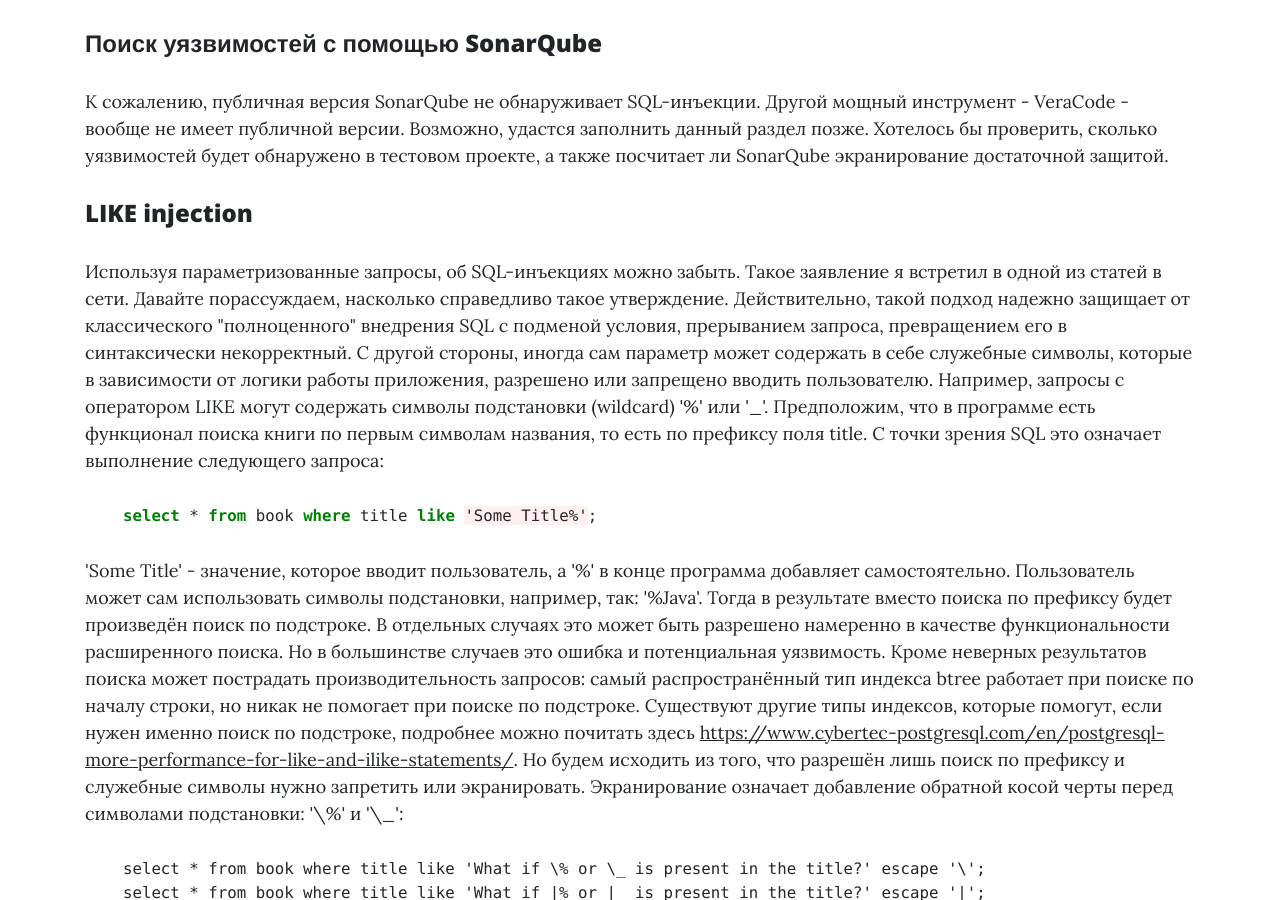
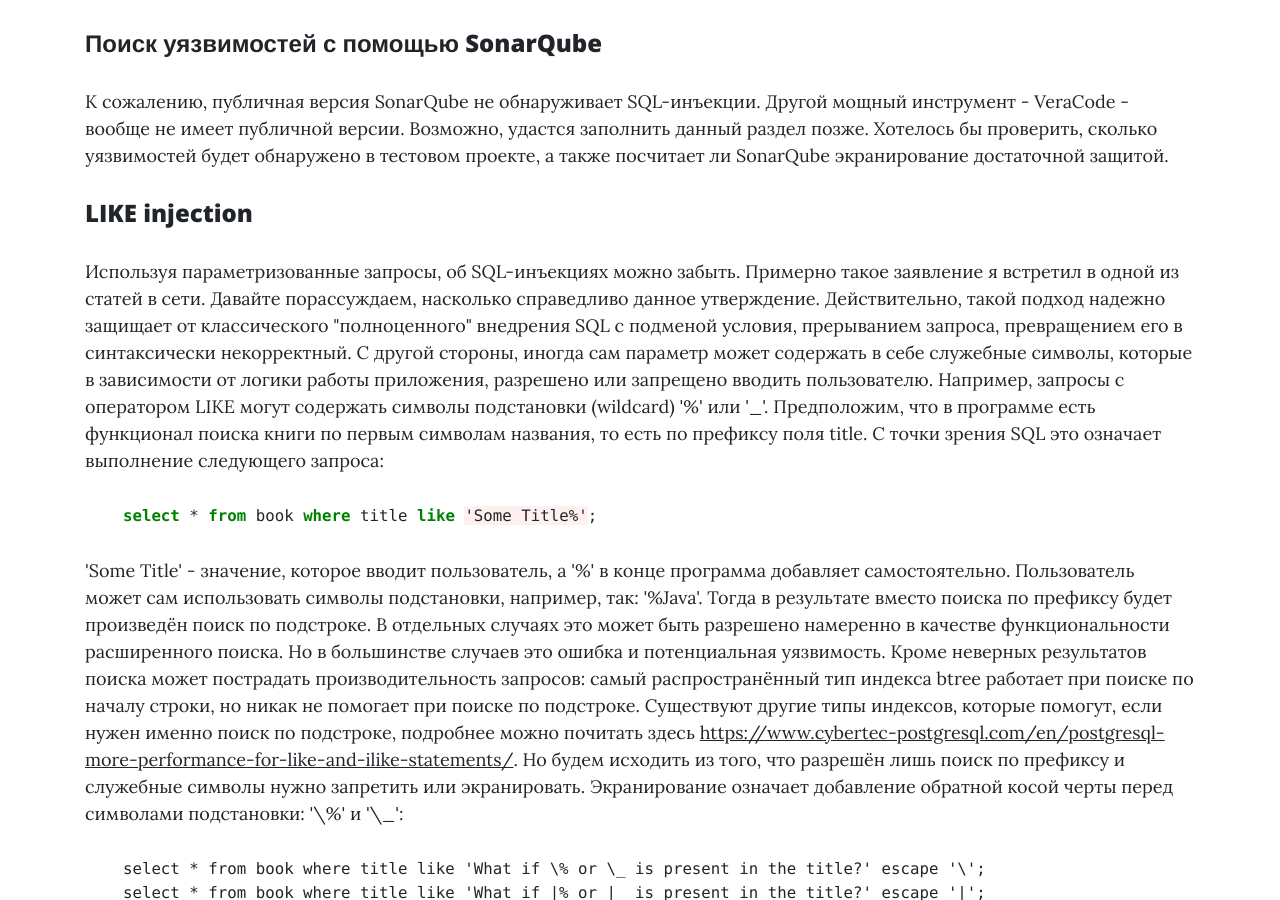
Before and after one commit to hipravin/hipravin.github.io, a Jekyll site: the page built from _posts/2024-03-25-sql-injection.html, in a window 1280 px wide and 900 px high, scrolled down 7524 px. Built offline with Jekyll 4.4.1, drawn with Linux system fonts in a browser that asks for light colours; some of the changed text lies outside the part shown.

Commit message:
polishing

```diff
--- a/_posts/2024-03-25-sql-injection.html
+++ b/_posts/2024-03-25-sql-injection.html
@@ -328,8 +328,8 @@ metadescription: SQL injection Java, SQL инъекции, внедрение SQ
 
 <h4>LIKE injection</h4>
 <p>
-    Используя параметризованные запросы, об SQL-инъекциях можно забыть. Такое заявление я встретил в одной из статей в сети.
-    Давайте порассуждаем, насколько справедливо такое утверждение.
+    Используя параметризованные запросы, об SQL-инъекциях можно забыть. Примерно такое заявление я встретил в одной из статей в сети.
+    Давайте порассуждаем, насколько справедливо данное утверждение.
     Действительно, такой подход надежно защищает от классического "полноценного" внедрения SQL с подменой условия, прерыванием запроса,
     превращением его в синтаксически некорректный.
     С другой стороны, иногда сам параметр может содержать в себе служебные символы, которые в зависимости от логики работы приложения,
```
Also changed, not shown: other parts of _posts/2024-03-25-sql-injection.html (+3 -3 lines).
